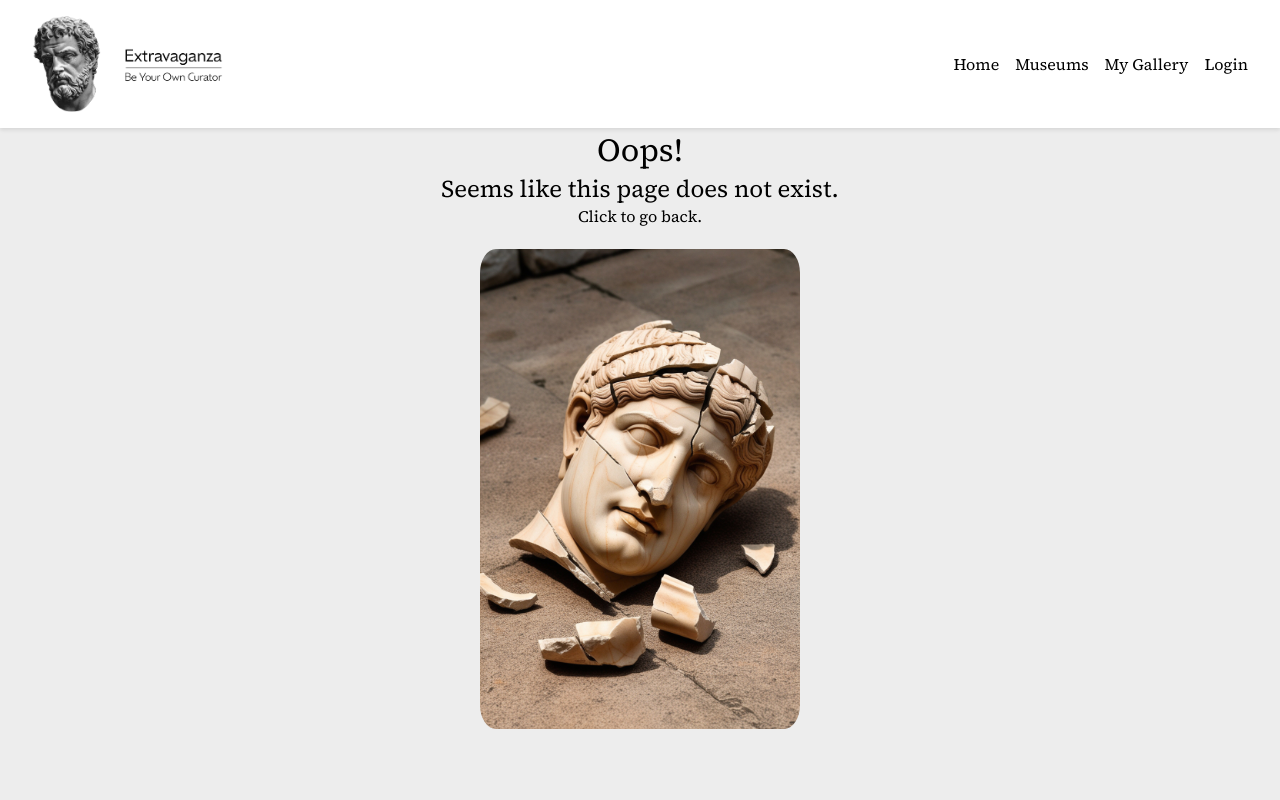
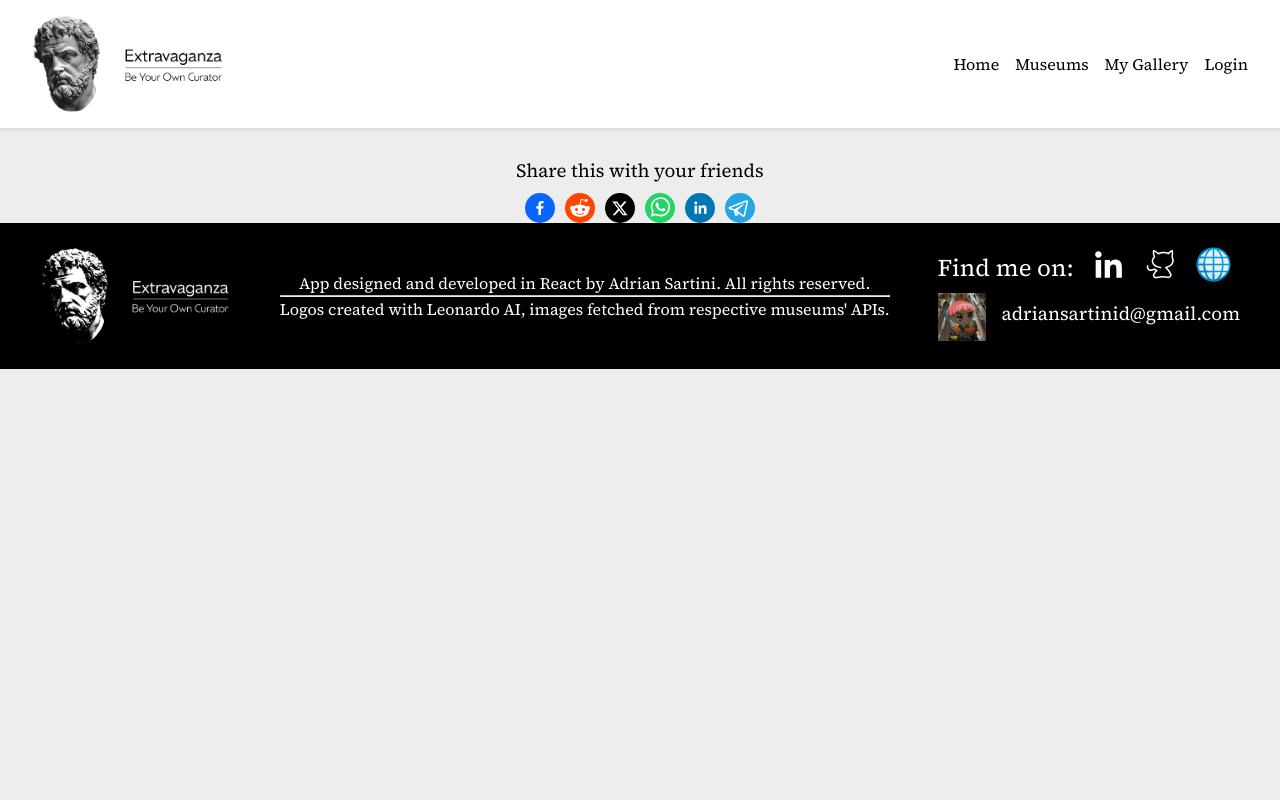
Before and after one commit to dasartini/Extravaganza-Exhibition-Curator, a React (Vite) app: page /share in a window 1280 px wide. Shown: the top 800 px of the page. Built offline with nearby package versions, Linux system fonts and the light colour scheme; no server answers.

Commit message:
added share butttons

```diff
--- a/package.json
+++ b/package.json
@@ -17,7 +17,8 @@
     "firebase": "^11.1.0",
     "react": "^18.3.1",
     "react-dom": "^18.3.1",
-    "react-router": "^7.0.1"
+    "react-router": "^7.0.1",
+    "react-share": "^5.1.2"
   },
   "devDependencies": {
     "@eslint/js": "^9.15.0",
--- a/src/App.jsx
+++ b/src/App.jsx
@@ -21,7 +21,7 @@ import Login from './components/Login';
 import { LoginProvider } from './context/LoginContext';
 import { useEffect } from 'react';
 import { useLoginContext } from "./context/LoginContext"
-import Write from './components/Write';
+import Share from './components/Share';
 
 
 
@@ -39,7 +39,6 @@ function App() {
     <Header/>
   <PageProvider>
     <Routes>
-      <Route path='/write' element={<Write/>}></Route>
       <Route path='/' element={<HomePage/>}/>
       <Route path='/museums' element={<Landing/> }/>
       <Route path='/museums/chicago-institute-of-art' element={<AllArtworks/>}/>
@@ -50,6 +49,7 @@ function App() {
       <Route path='/gallery/slideshow' element={<Slideshow/>}/>
       <Route path='/*' element={<ErrPage/>}/>
       <Route path='/log-in' element={<Login/>}/>
+      <Route path="/share" element={<Share/>}/>
 
 
     </Routes>
--- a/src/components/Login.jsx
+++ b/src/components/Login.jsx
@@ -62,6 +62,7 @@ const LoginForm = () => {
       setIsLoggedIn(true)
       navigate('/')
     } catch (error) {
+
       setError(error.message)
     }
   };
@@ -122,7 +123,7 @@ const LoginForm = () => {
 
 
 
-        {error && <p className="error">Please check your credentials</p>}
+        {error && <p className="error">Please check your credentials {error}</p>}
         <p className="toggle-form">
           {isSignUp ? (
             <>
--- /dev/null
+++ b/src/components/Share.jsx
@@ -0,0 +1,39 @@
+import { FacebookIcon, FacebookShareButton, TelegramIcon, TelegramShareButton,RedditIcon, RedditShareButton, TwitterShareButton, XIcon, WhatsappShareButton, WhatsappIcon, LinkedinIcon, LinkedinShareButton} from "react-share"
+
+
+function Share ({id} ) {
+const shareUrl = `https://extravaganzart.netlify.app/${id}`
+const title = "Check out this amazing artwork! "
+const img = `https://www.artic.edu/iiif/2/${id}/full/400,/0/default.jpg`
+    return (
+
+    <>
+<div style={{textAlign: "center", marginTop: "30px",}}>
+    <h3> Share this with your friends</h3>
+        <div style={{display:"flex", justifyContent:"center", gap:"10px", marginTop:"10px" }}>
+            <FacebookShareButton  url={shareUrl} hashtag={title}>
+            <FacebookIcon size={30} round/>
+            </FacebookShareButton>
+            <RedditShareButton  url={shareUrl} title={title}>
+            <RedditIcon size={30} round/>
+            </RedditShareButton>
+            <TwitterShareButton  url={shareUrl} title={title}>
+                <XIcon size={30} round></XIcon>
+            </TwitterShareButton>
+            <WhatsappShareButton  url={shareUrl} title={title}>
+                <WhatsappIcon size={30} round/>
+            </WhatsappShareButton>
+            <LinkedinShareButton title={title} url={shareUrl} >
+                <LinkedinIcon size={30} round/>
+            </LinkedinShareButton>
+            <TelegramShareButton media={img} url={shareUrl} description={title}>
+                <TelegramIcon size={30} round/>
+            </TelegramShareButton>
+
+        </div>
+</div>
+</>
+    )
+}
+
+export default Share
--- a/src/components/SingleArtwork.jsx
+++ b/src/components/SingleArtwork.jsx
@@ -12,7 +12,7 @@ import GoBackButton from "./GoBack";
 import { useVisibleContext } from "../context/VisibleContext";
 import { useLoginContext } from "../context/LoginContext";
 import {writeArtwork} from "../../firebaseApi"
-
+import Share from "./Share";
 
 function SingleArtwork(){
     const {savedArtworks, addArtwork} = useSavedArtworks()
@@ -136,6 +136,7 @@ return (<>
               >
                 Artwork already added to your gallery!
               </p>
+              <Share id = {artwork_id}/>
             </div>
           </div>
 
--- a/src/components/Write.jsx
+++ /dev/null
@@ -1,34 +0,0 @@
-import { useState } from "react";
-import { app } from "../../firebaseConfig";
-import { getDatabase, ref, set, push } from "firebase/database";
-
-function Write() {
-  const [v1, setV1] = useState("");
-  const [v2, setV2] = useState("");
-
-  const saveData = async () => {
-    const db = getDatabase(app);
-    const fruitsRef = ref(db, "nature/fruits");
-    const newDocRef = push(fruitsRef);
-    set(newDocRef, {
-      fruitName: v1,
-      fruitDefinition: v2
-    })
-      .then(() => {
-        alert("data saved LOLOLOL");
-      })
-      .catch((err) => {
-        alert("error: " + err.message);
-      });
-  };
-
-  return (
-    <>
-      <input type="text" value={v1} onChange={(e) => setV1(e.target.value)} />
-      <input type="text" value={v2} onChange={(e) => setV2(e.target.value)} />
-      <button onClick={saveData}> Save data </button>
-    </>
-  );
-}
-
-export default Write;
```
Also changed, not shown: 1 other file (tests, documents, lock files or other folders).
